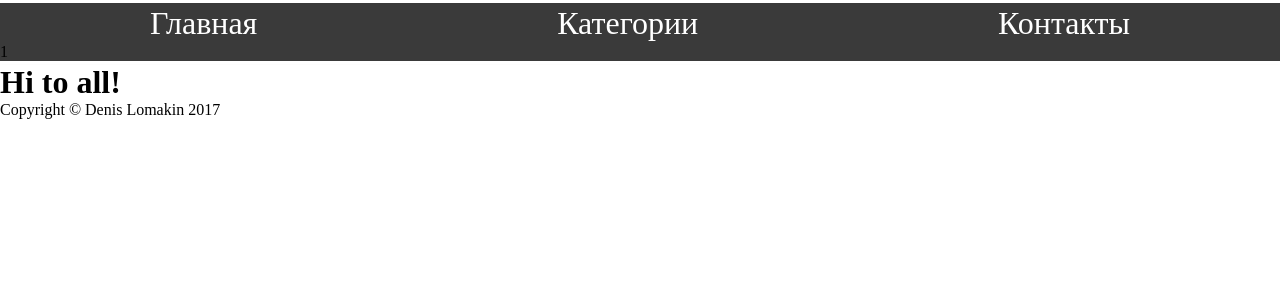
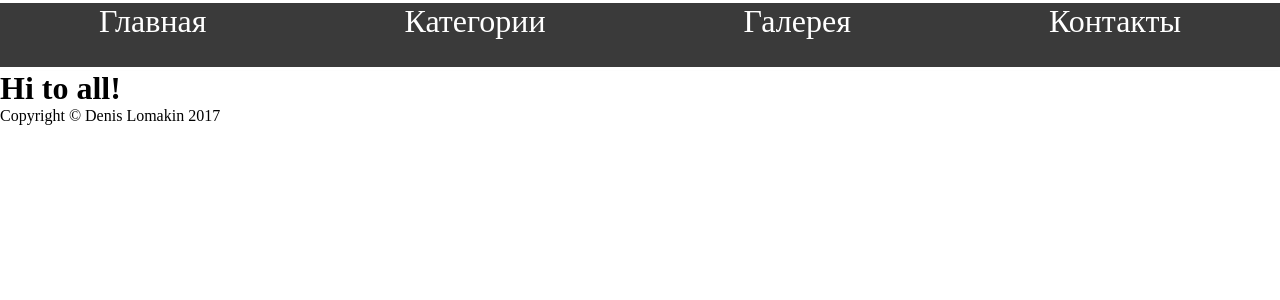
Before and after one commit to Homelessjester/PHP_LVL1, a PHP site: page /internet_shop/template.php in a window 1280 px wide. Shown: the top 300 px of the page. Run offline with PHP 8.4, Linux system fonts and the light colour scheme; data that the repository does not hold is empty.

Commit message:
Добавил ссылки на несуществующие пока файлы.

```diff
--- a/internet_shop/styles/compiled/style.css
+++ b/internet_shop/styles/compiled/style.css
@@ -1,18 +1,19 @@
 .navigation {
   display: grid;
-  grid-template-areas: "nav nav nav";
+  grid-auto-flow: column dense;
   list-style: none;
   background-color: #3a3a3a;
   border-top: solid 3px #fff;
   border-bottom: solid 3px #fff;
   box-shadow: 0 -2px 3px -1px black;
+  color: #fff;
 }
 
 .navigation li {
+  justify-content: center;
   text-align: center;
-  justify-content: space-around;
   font-size: 2rem;
-  height: 100%;
+  height: 4rem;
 }
 
 .navigation li:first-child {
@@ -36,15 +37,9 @@
 }
 
 .navigation li a {
-  display: block;
-  padding: 0 20px;
   text-decoration: none;
-  line-height: 40px;
-  color: #fff;
-}
-
-.navigation li a:hover {
-  background-color: #000;
+  color: inherit;
+  height: 100%;
 }
 
 .navigation ul {
--- /dev/null
+++ b/internet_shop/styles/sass/global/_global.sass
@@ -0,0 +1 @@
+@import "global_rules"
--- /dev/null
+++ b/internet_shop/styles/sass/global/_global_rules.sass
@@ -0,0 +1,3 @@
+*
+  padding: 0
+  margin: 0
--- a/internet_shop/styles/sass/header/_nav.sass
+++ b/internet_shop/styles/sass/header/_nav.sass
@@ -1,16 +1,17 @@
 .navigation
   display: grid
-  grid-template-areas: "nav nav nav"
+  grid-auto-flow: column dense
   list-style: none
   background-color: rgb(58, 58, 58)
   border-top: solid 3px #fff
   border-bottom: solid 3px #fff
-  box-shadow: 0px -2px 3px -1px rgba(0, 0, 0, 1)
+  box-shadow: 0 -2px 3px -1px rgba(0, 0, 0, 1)
+  color: #fff
   li
+    justify-content: center
     text-align: center
-    justify-content: space-around
     font-size: 2rem
-    height: 100%
+    height: 4rem
     &:first-child
       border-radius: 5px 0 0 5px
     &:hover
@@ -26,13 +27,9 @@
         box-shadow: 0 3px 3px 0 rgba(0, 0, 0, 0.25)
         box-sizing: border-box
     a
-      display: block
-      padding: 0 20px
       text-decoration: none
-      line-height: 40px
-      color: #fff
-      &:hover
-        background-color: #000
+      color: inherit
+      height: 100%
 
   ul
     display: none
--- a/internet_shop/styles/sass/style.sass
+++ b/internet_shop/styles/sass/style.sass
@@ -1,5 +1,3 @@
 @import "header/header"
 
-*
-  padding: 0
-  margin: 0
+@import "global/global"
--- a/internet_shop/template.php
+++ b/internet_shop/template.php
@@ -4,7 +4,15 @@
     'Категории' => [
         'Одежда',
         'Обувь'],
+    'Галерея',
     'Контакты'];
+
+$transliteration = [
+    'а'=>'a', 'б'=>'b', 'в'=>'v', 'г'=>'g', 'д'=>'d', 'е'=>'e', 'ё'=>'yo', 'ж'=>'zh', 'з'=>'z', 'и'=>'i', 'й'=>'yi',
+    'к'=>'k', 'л'=>'l', 'м'=>'m', 'н'=>'n', 'о'=>'o', 'п'=>'p', 'р'=>'r', 'с'=>'s', 'т'=>'t', 'у'=>'u', 'ф'=>'f',
+    'х'=>'h', 'ц'=>'c', 'ч'=>'ch', 'ш'=>'sh', 'щ'=>'sh\'', 'ъ'=>'', 'ы'=>'i', 'ь'=>'\'', 'э'=>'e', 'ю'=>'yu', 'я'=>'ya',
+    ' ' => '_',
+];
 ?>
 <!doctype html>
 <html lang="en">
@@ -21,7 +29,7 @@
 <header>
     <nav>
         <menu class="navigation">
-            <?= create_menu($menu); ?>
+            <?= create_menu($menu, get_transliteration_array($transliteration)); ?>
         </menu>
     </nav>
 </header>
```
Also changed, not shown: internet_shop/main.php (+42 -7 lines).
